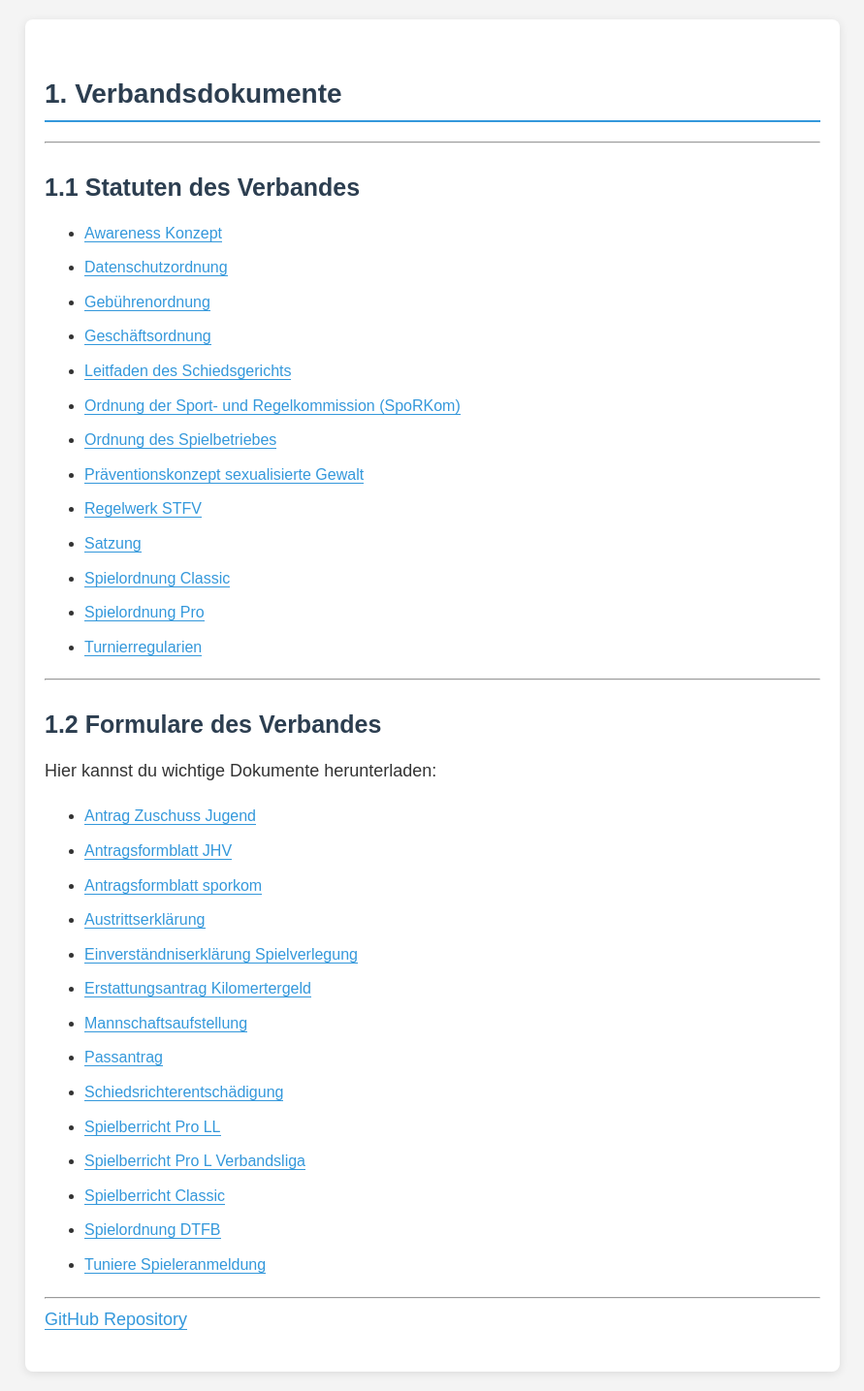
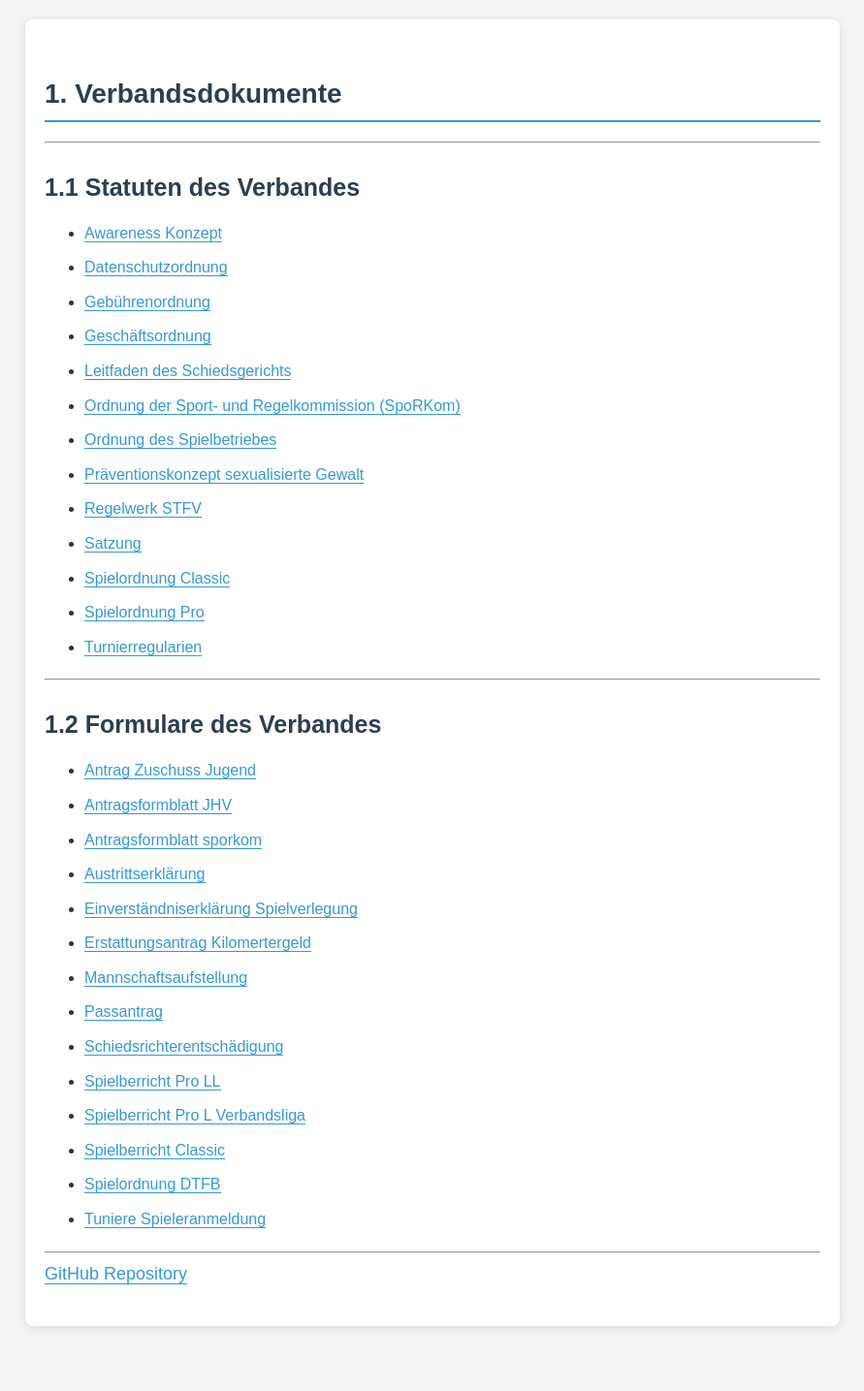
Before and after one commit to Deutscher-Tischfussballbund/stfv-docs, a Jekyll site: the page built from index.md, in a window 1280 px wide. Shown: the whole page at 97% size, without its empty margins (194-1085 px from the left). Built offline with Jekyll 4.4.1, drawn with Linux system fonts in a browser that asks for light colours; our own code applies the rules of GitHub Pages for plain Markdown files; after the commit the page ends 1388 px from its top, so only the background shows below that.

Commit message:
Update index.md

```diff
--- a/index.md
+++ b/index.md
@@ -3,6 +3,7 @@
 ---
 
 ## Statuten des Verbandes
+
 - [Awareness Konzept](docs/Awareness_Konzept.md)
 - [Datenschutzordnung](docs/Datenschutzordnung.md)
 - [Gebührenordnung](docs/Gebührenordnung.md)
@@ -20,8 +21,6 @@
 ---
 
 ## Formulare des Verbandes
-
-Hier kannst du wichtige Dokumente herunterladen:
 
 - [Antrag Zuschuss Jugend](./assets/pdf/Antrag_Zuschuss_Jugend.pdf)
 - [Antragsformblatt JHV](./assets/pdf/antragsformblatt_jhv.pdf)
```
